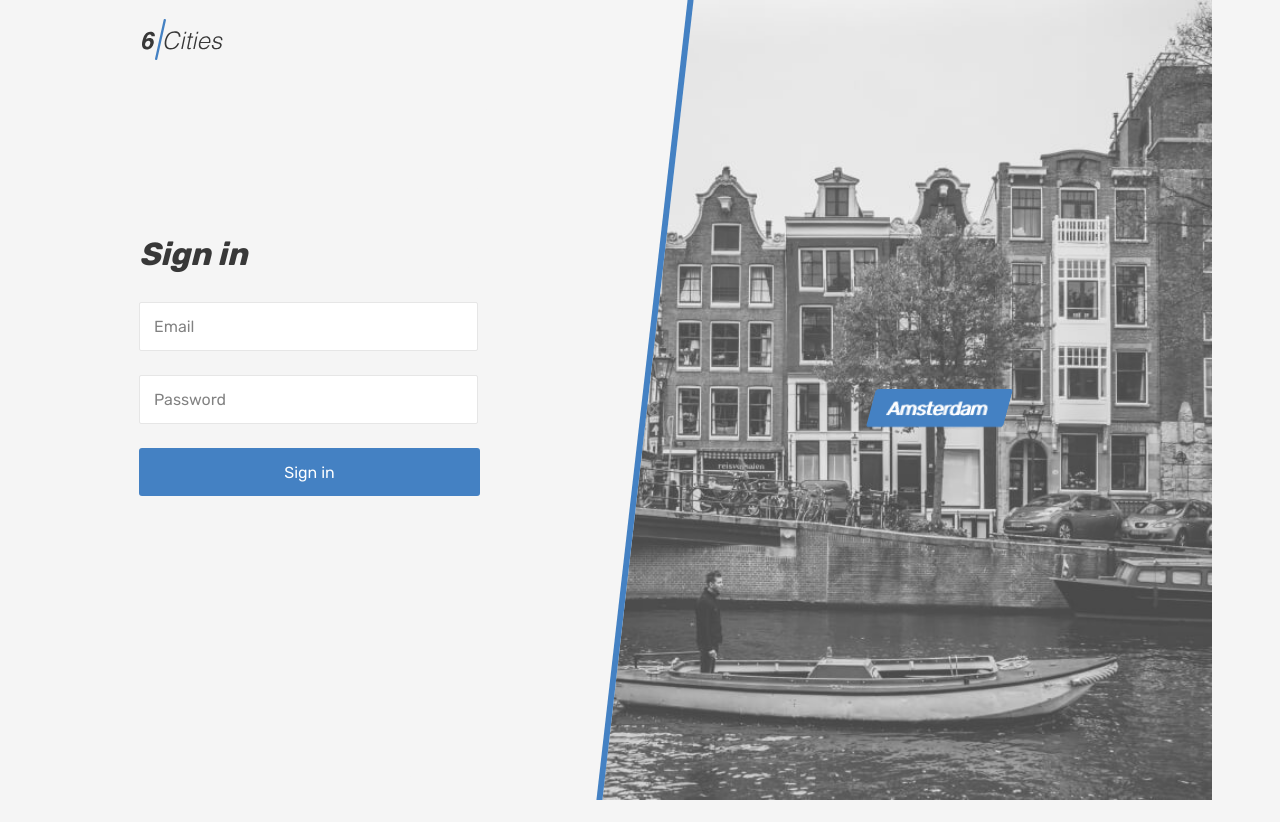
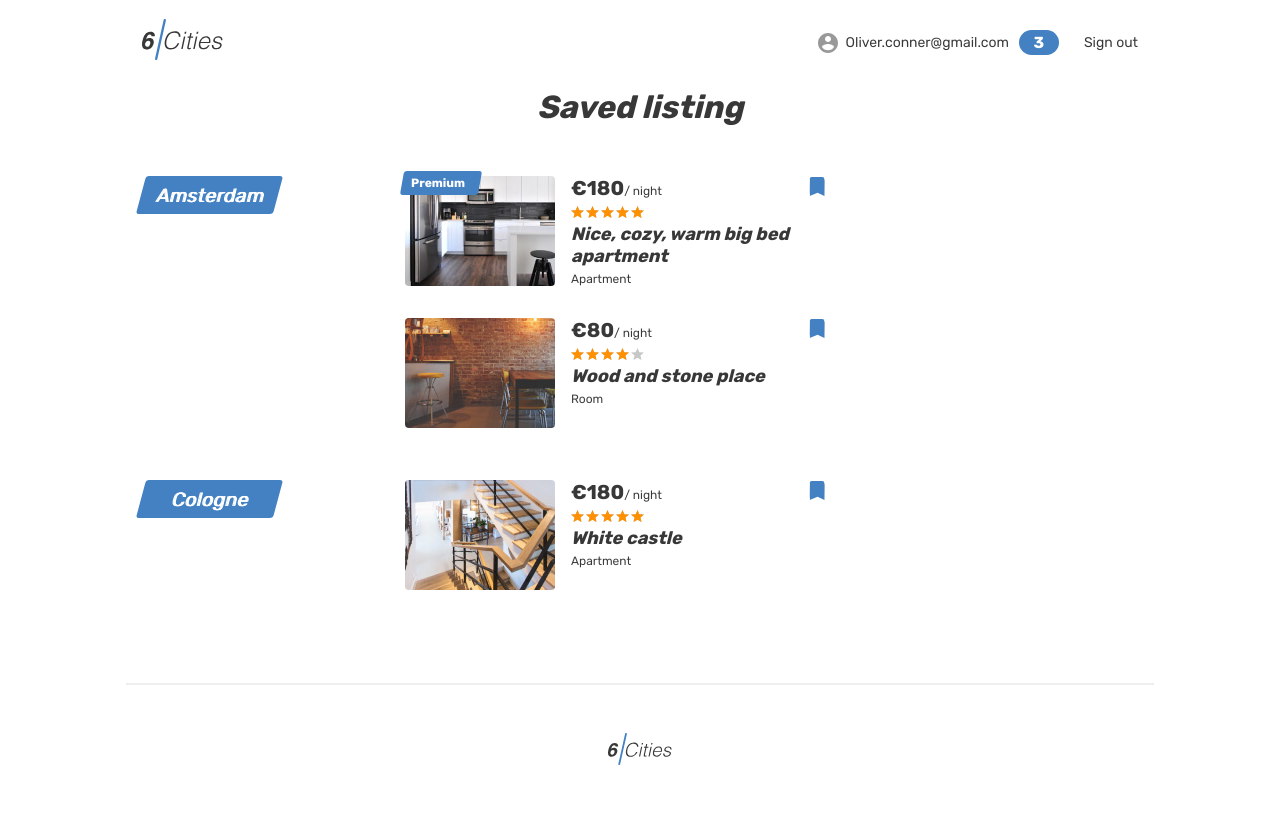
Before and after one commit to orloffDev/six-cities-react, a React (Vite) app: page /favorites in a window 1280 px wide. Before the commit this address led to /login. Before the commit the page ends 800 px from the top, so only its background shows below. Built offline with nearby package versions, Linux system fonts and the light colour scheme.

Commit message:
4. add auth status  for favorite page

```diff
--- a/src/components/app/app.tsx
+++ b/src/components/app/app.tsx
@@ -29,7 +29,7 @@ function App({offers}: AppProps): JSX.Element {
             path={AppRoute.Favorites}
             element={
               <PrivateRoute
-                authorizationStatus={AuthorizationStatus.NoAuth} //TODO
+                authorizationStatus={AuthorizationStatus.Auth} //TODO
               >
                 <FavoritesScreen />
               </PrivateRoute>
```
